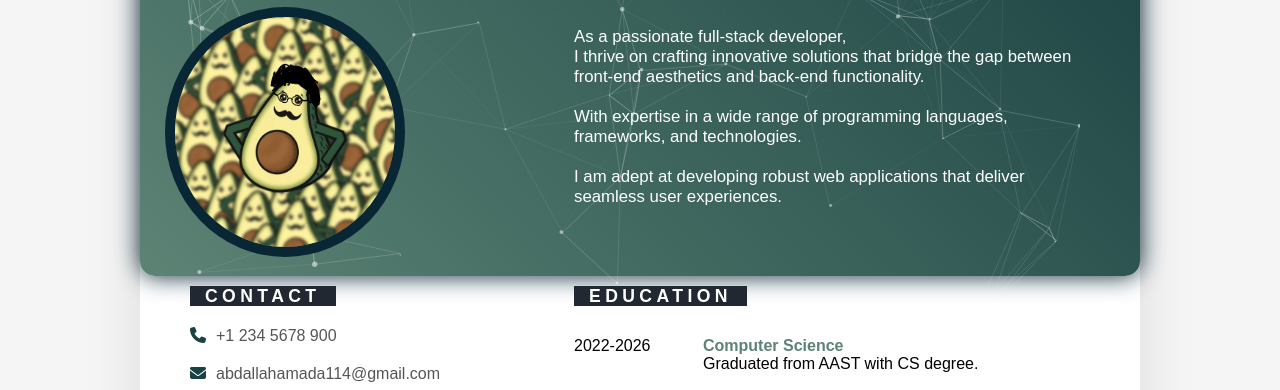
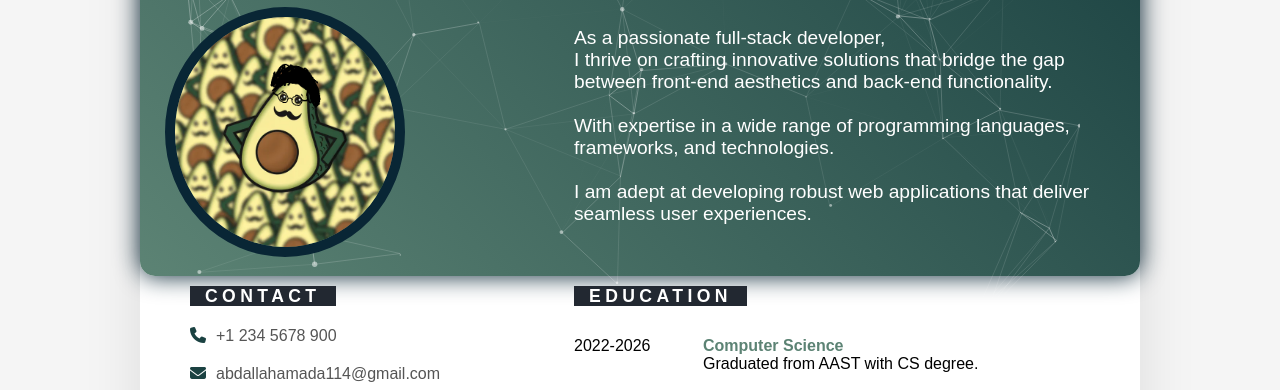
Before and after one commit to AbdullahHamadax/CV, a website: page index.html in a window 1280 px wide. Shown: the part 174-564 px from the top of the page. Drawn offline with nearby package versions, Linux system fonts and the light colour scheme.

Commit message:
Update styles.css

```diff
--- a/styles.css
+++ b/styles.css
@@ -96,9 +96,7 @@ h2 span{
 
 .group p{
     color: #fff;
-    font-size: 1.05em;
-    position: relative;
-    top: 25px;
+    font-size: 1.2em;
 }
 
 .bottom{
```
